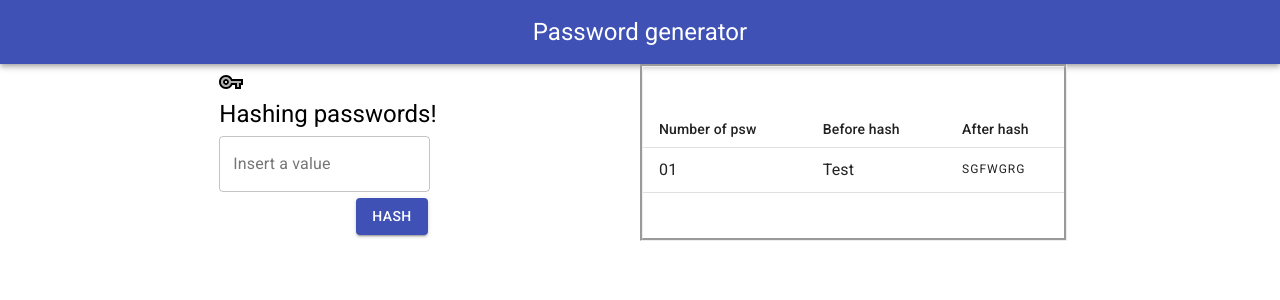
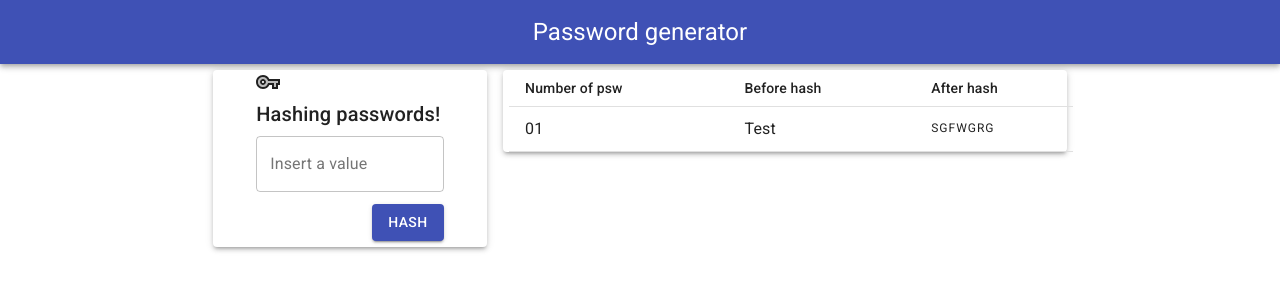
Before and after one commit to ricardolbv/password-generator, a React (Create React App) app: page / in a window 1280 px wide. Shown: the top 300 px of the page. Built offline with nearby package versions, Linux system fonts and the light colour scheme.

Commit message:
Adding style

```diff
--- a/src/pages/FormPsw.js
+++ b/src/pages/FormPsw.js
@@ -6,15 +6,16 @@ import Typography from '@material-ui/core/Typography';
 
 const useStyles = makeStyles({
     Form: {
-      marginLeft: 'auto',
-      marginRight: 'auto',
+      margin: "0 auto",
+      width: "200px"
     },
     FormElements: {
       margin: '6px',
     },
     FormButton: {
       position: 'relative',
-      left: '137px'
+      left: '110px',
+      margin: '6px'
     }
 });
 
@@ -24,7 +25,7 @@ const FormPsw = () => {
     <form className={classes.Form}>
         <div className={classes.FormElements}>
             <VpnKey />
-            <Typography variant='h5'>
+            <Typography variant='h6'>
                 Hashing passwords!
             </Typography>
         </div>
--- a/src/pages/ListPsw.js
+++ b/src/pages/ListPsw.js
@@ -5,18 +5,28 @@ import TableContainer from '@material-ui/core/TableContainer';
 import TableHead from '@material-ui/core/TableHead';
 import TableRow from '@material-ui/core/TableRow';
 import Typography from '@material-ui/core/Typography';
+import { makeStyles } from '@material-ui/core/styles';
 
 const list = [
     {id: "01", beforeHash: "Test", afterHash: "sgfwgrg" },
 ]
 
-const ListPsw = () => (
-    <TableContainer >
+const useStyles = makeStyles({
+    Table: {
+        margin: "6px"
+    }
+})
+
+const ListPsw = () => {
+    const classes = useStyles();
+
+    return (
+    <TableContainer className={classes.Table}>
         <Table size="small" arial-label="a dense table">
             <TableHead>
                 <TableRow>
                     <TableCell>
-                        <Typography variant="h7" align="center"> Number of psw </Typography>
+                        <Typography variant="h7" align="center" > Number of psw </Typography>
                     </TableCell>
                     <TableCell>
                         <Typography variant="h7" align="center"> Before hash </Typography>
@@ -27,7 +37,16 @@ const ListPsw = () => (
                 </TableRow>
             </TableHead>
             <TableBody>
-                {list.map(item =>
+                {list.length === 0 ?
+                <TableRow>
+                    <TableCell colSpan={3}>
+                    <Typography variant="h5" align="center" color="primary">
+                      Empty List!
+                    </Typography>
+                    </TableCell>
+                </TableRow>
+                 :
+                list.map(item =>
                     <TableRow>
                         <TableCell >
                             <Typography variant="body1">
@@ -49,6 +68,7 @@ const ListPsw = () => (
             </TableBody>
         </Table>
     </TableContainer>
-)
+    )
+}
 
 export default ListPsw;
--- a/src/pages/PswPage.js
+++ b/src/pages/PswPage.js
@@ -1,25 +1,22 @@
 import Grid from '@material-ui/core/Grid';
 import FormPsw from './FormPsw';
 import ListPsw from './ListPsw';
-import { makeStyles } from '@material-ui/core/styles';
 
-const useStyles = makeStyles({
-    Cont: {
-        borderStyle: "groove",
-        alignContent: "center"
-    }
-})
+import Paper from '@material-ui/core/Paper';
 
 const FormPage = () => {
-    const classes = useStyles();
 
     return (
-    <Grid container>
-        <Grid item sm={6} xs={12} >
-            <FormPsw />
+    <Grid container spacing={2}>
+        <Grid item sm={4} xs={12} >
+            <Paper elevation={3}>
+                <FormPsw />
+            </Paper>
         </Grid>
-        <Grid item sm={6} xs={12} className={classes.Cont}>
-            <ListPsw />
+        <Grid item sm={8} xs={12} >
+            <Paper elevation={3}>
+                <ListPsw />
+            </Paper>
         </Grid>
     </Grid>
     )
```
